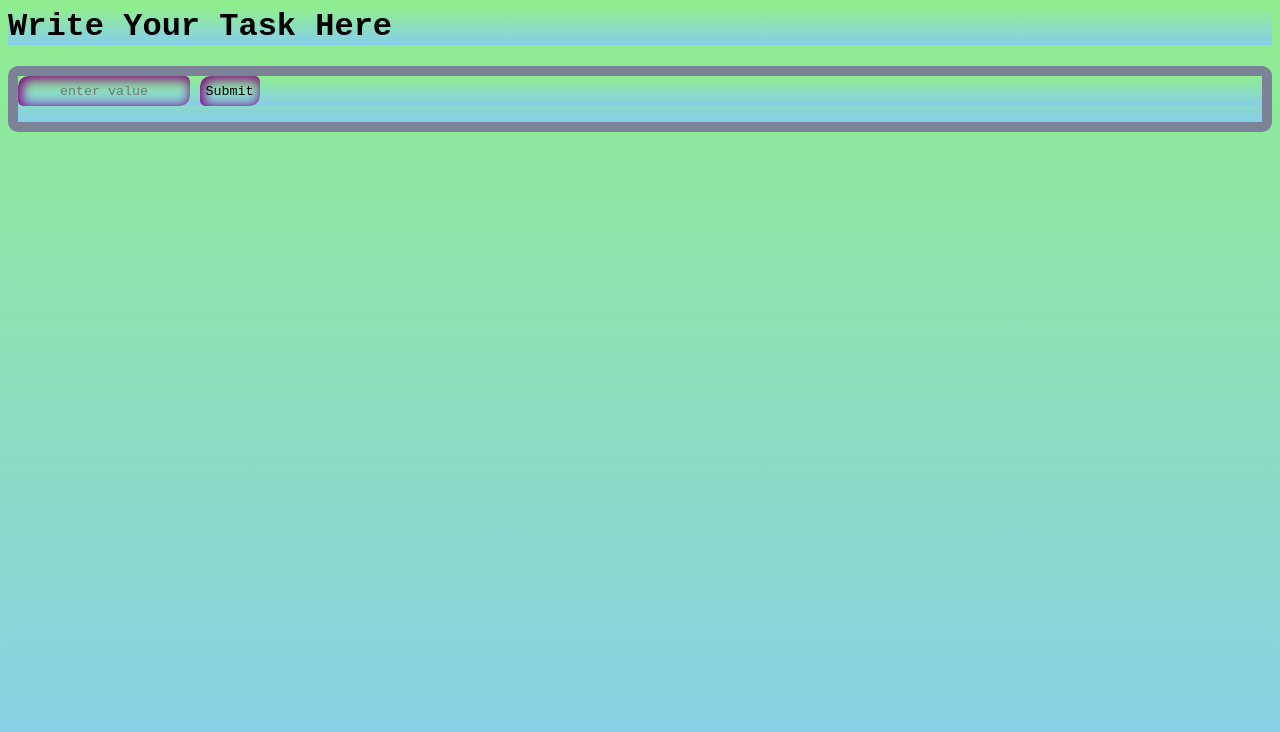
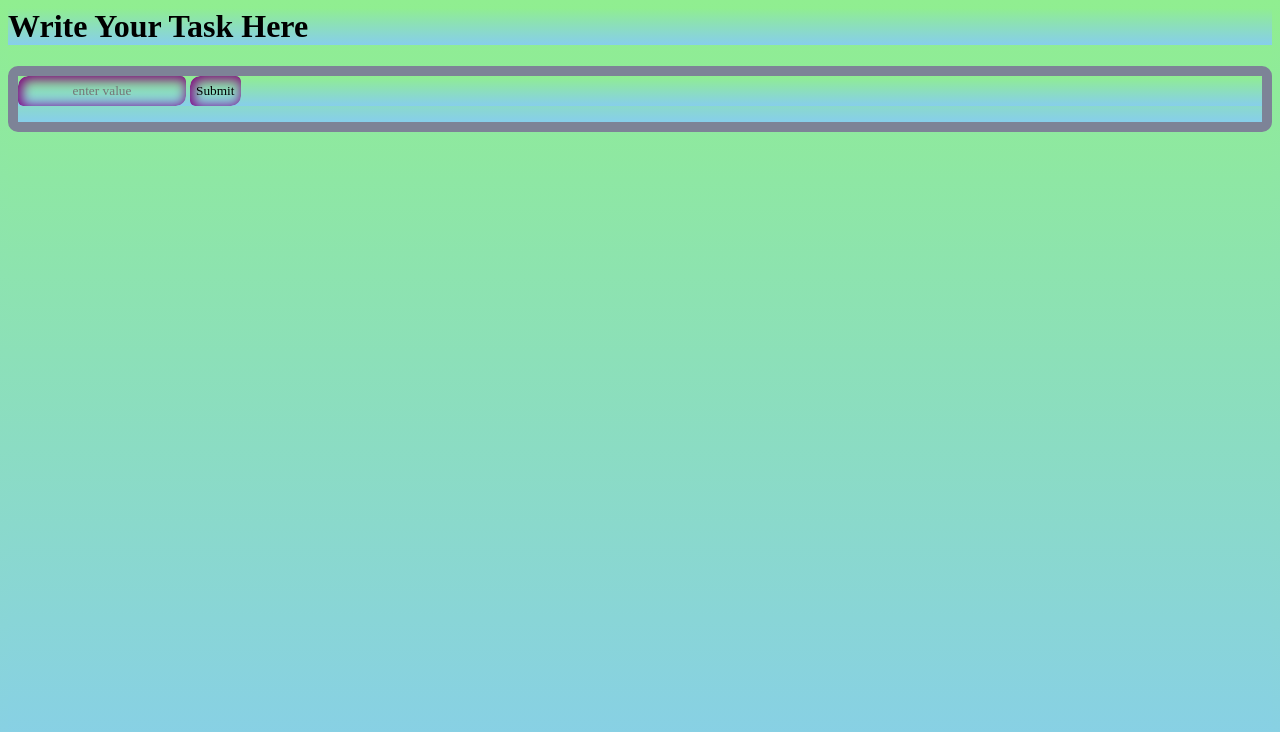
Before and after one commit to Rishu-dby9898/To-Do-Task, a plain HTML site: page index.html in a window 1280 px wide. Drawn offline with Linux system fonts and the light colour scheme.

Commit message:
Update min.css

```diff
--- a/min.css
+++ b/min.css
@@ -1,7 +1,7 @@
 * {
     background-image: linear-gradient(180deg, lightgreen, skyblue);
     color: black;
-    font-family: 'Courier New', Courier, monospace;
+    font-family: cusrsive;
 
 }
 
```
